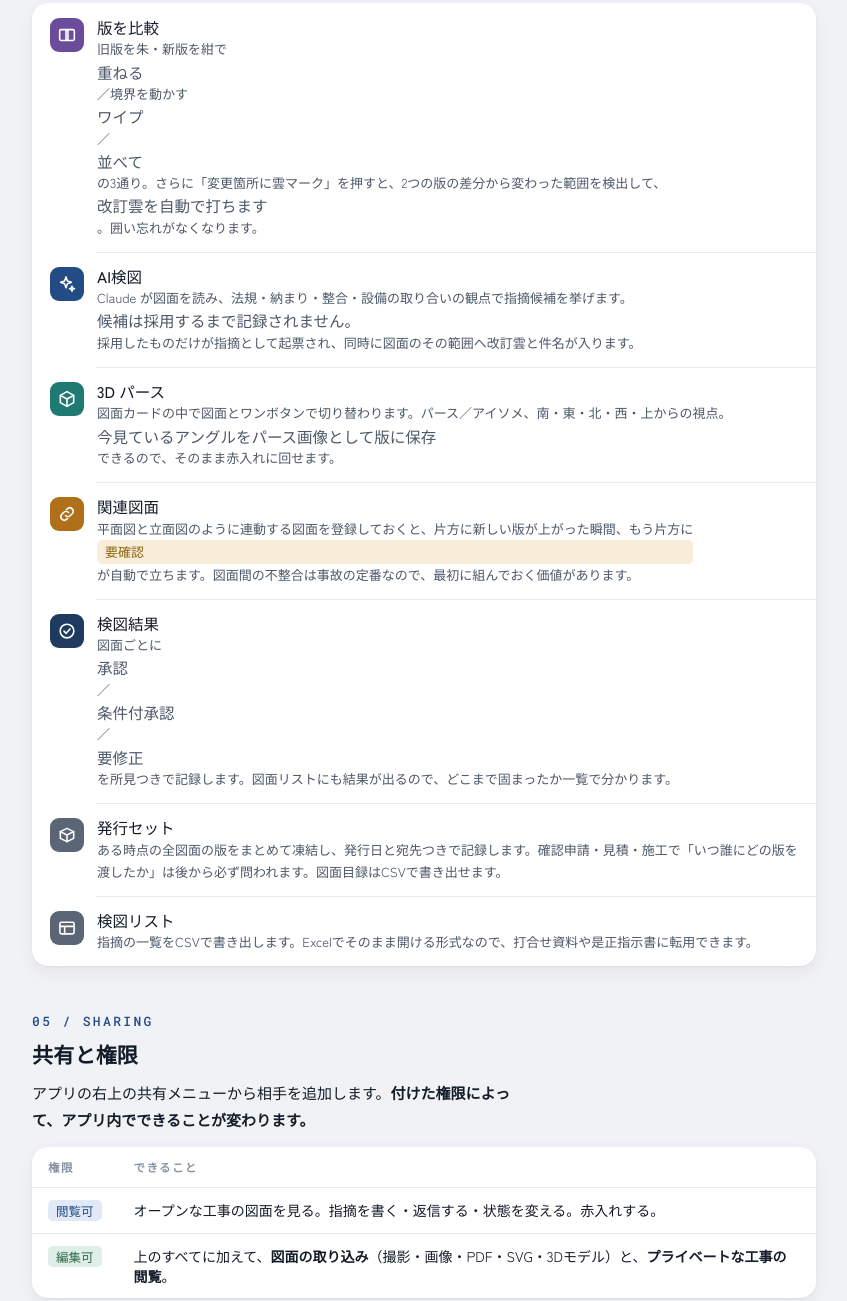
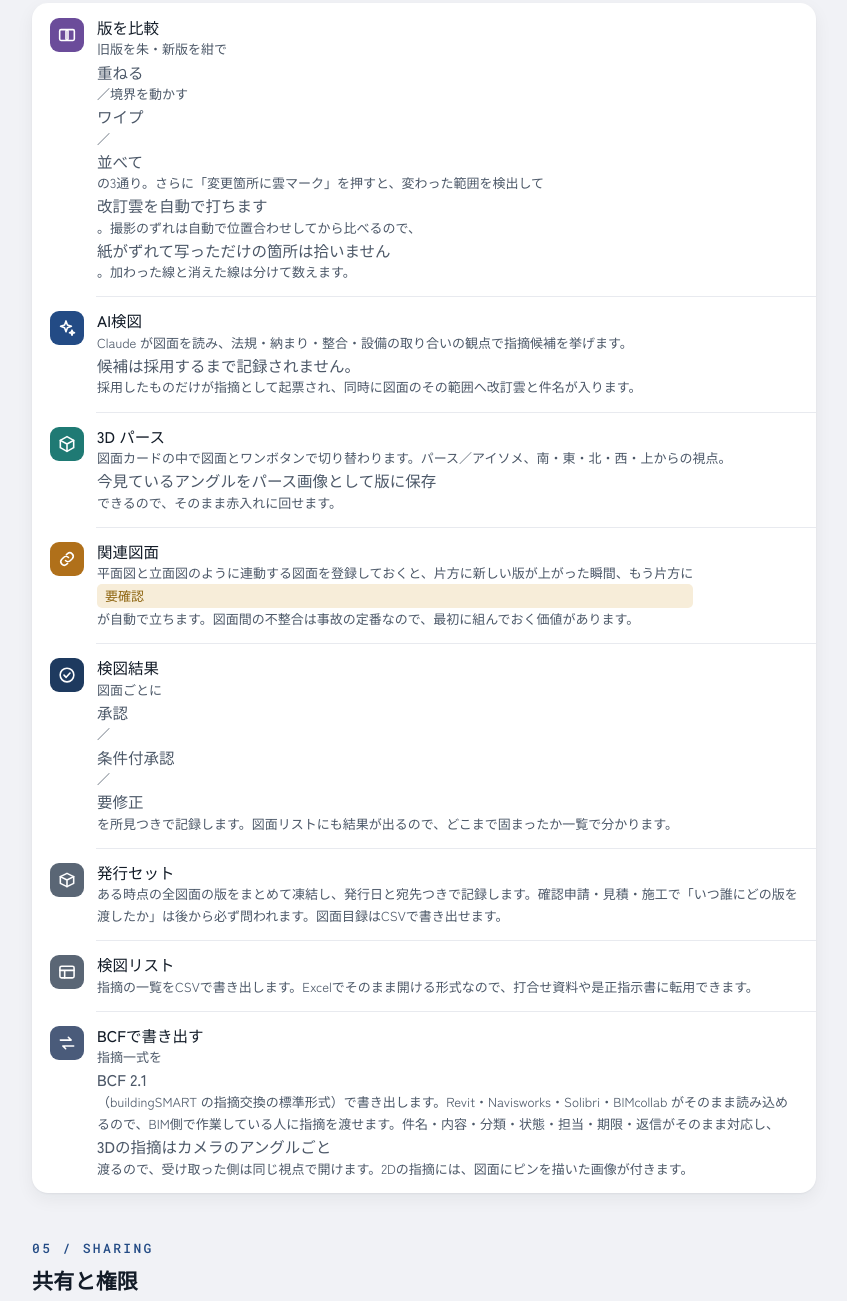
Before and after one commit to yotatameguchi-boop/drawing-hub, a plain HTML site: page guide.html in a window 1280 px wide. Shown: the part 2426-3727 px from the top of the page, without its empty margins (216-1063 px from the left). Drawn offline with Linux system fonts and the light colour scheme.

Commit message:
使い方ガイドに BCF 書き出しを追記
版の比較の説明も、ずれ補正と追加/削除の区別を含む実際の挙動に合わせた。

Co-Authored-By: Claude Opus 5 <noreply@anthropic.com>

```diff
--- a/guide.html
+++ b/guide.html
@@ -144,7 +144,7 @@ tr:last-child td{border-bottom:0}
   <h2><span class="n">04 / TOOLS</span>効いてくる機能</h2>
   <div class="card">
     <div class="row"><span class="ico" style="background:#6B4C9A"><svg viewBox="0 0 24 24" fill="none" stroke="currentColor" stroke-width="1.9" stroke-linejoin="round"><rect x="3.2" y="5.5" width="10" height="13" rx="1.6"/><rect x="10.8" y="5.5" width="10" height="13" rx="1.6"/></svg></span>
-      <span class="rt"><b>版を比較</b><span>旧版を朱・新版を紺で<b>重ねる</b>／境界を動かす<b>ワイプ</b>／<b>並べて</b>の3通り。さらに「変更箇所に雲マーク」を押すと、2つの版の差分から変わった範囲を検出して、<b>改訂雲を自動で打ちます</b>。囲い忘れがなくなります。</span></span></div>
+      <span class="rt"><b>版を比較</b><span>旧版を朱・新版を紺で<b>重ねる</b>／境界を動かす<b>ワイプ</b>／<b>並べて</b>の3通り。さらに「変更箇所に雲マーク」を押すと、変わった範囲を検出して<b>改訂雲を自動で打ちます</b>。撮影のずれは自動で位置合わせしてから比べるので、<b>紙がずれて写っただけの箇所は拾いません</b>。加わった線と消えた線は分けて数えます。</span></span></div>
     <div class="row"><span class="ico" style="background:#234B85"><svg viewBox="0 0 24 24" fill="none" stroke="currentColor" stroke-width="1.9" stroke-linecap="round" stroke-linejoin="round"><path d="M10.8 3.5l1.7 4.8 4.8 1.7-4.8 1.7-1.7 4.8-1.7-4.8L4.3 10l4.8-1.7 1.7-4.8z"/><path d="M18 14.6l.8 2.2 2.2.8-2.2.8-.8 2.2-.8-2.2-2.2-.8 2.2-.8.8-2.2z"/></svg></span>
       <span class="rt"><b>AI検図</b><span>Claude が図面を読み、法規・納まり・整合・設備の取り合いの観点で指摘候補を挙げます。<b>候補は採用するまで記録されません。</b>採用したものだけが指摘として起票され、同時に図面のその範囲へ改訂雲と件名が入ります。</span></span></div>
     <div class="row"><span class="ico" style="background:#1F7A74"><svg viewBox="0 0 24 24" fill="none" stroke="currentColor" stroke-width="1.9" stroke-linecap="round" stroke-linejoin="round"><path d="M12 3.2l8 4.4v8.8l-8 4.4-8-4.4V7.6l8-4.4z"/><path d="M4 7.6l8 4.4 8-4.4M12 12v8.8"/></svg></span>
@@ -157,6 +157,8 @@ tr:last-child td{border-bottom:0}
       <span class="rt"><b>発行セット</b><span>ある時点の全図面の版をまとめて凍結し、発行日と宛先つきで記録します。確認申請・見積・施工で「いつ誰にどの版を渡したか」は後から必ず問われます。図面目録はCSVで書き出せます。</span></span></div>
     <div class="row"><span class="ico" style="background:#5A6675"><svg viewBox="0 0 24 24" fill="none" stroke="currentColor" stroke-width="1.9" stroke-linecap="round" stroke-linejoin="round"><rect x="3.5" y="5" width="17" height="14" rx="2"/><path d="M3.5 10h17M9.2 10v9"/></svg></span>
       <span class="rt"><b>検図リスト</b><span>指摘の一覧をCSVで書き出します。Excelでそのまま開ける形式なので、打合せ資料や是正指示書に転用できます。</span></span></div>
+    <div class="row"><span class="ico" style="background:#4A5B7A"><svg viewBox="0 0 24 24" fill="none" stroke="currentColor" stroke-width="1.9" stroke-linecap="round" stroke-linejoin="round"><path d="M4 8.5h13l-3.4-3.4M20 15.5H7l3.4 3.4"/></svg></span>
+      <span class="rt"><b>BCFで書き出す</b><span>指摘一式を <b>BCF 2.1</b>（buildingSMART の指摘交換の標準形式）で書き出します。Revit・Navisworks・Solibri・BIMcollab がそのまま読み込めるので、BIM側で作業している人に指摘を渡せます。件名・内容・分類・状態・担当・期限・返信がそのまま対応し、<b>3Dの指摘はカメラのアングルごと</b>渡るので、受け取った側は同じ視点で開けます。2Dの指摘には、図面にピンを描いた画像が付きます。</span></span></div>
   </div>
 
   <h2><span class="n">05 / SHARING</span>共有と権限</h2>
```
